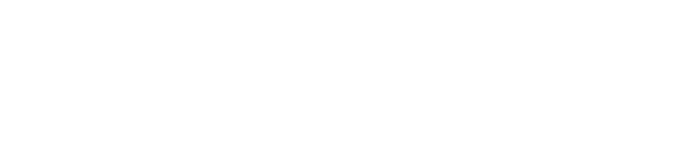
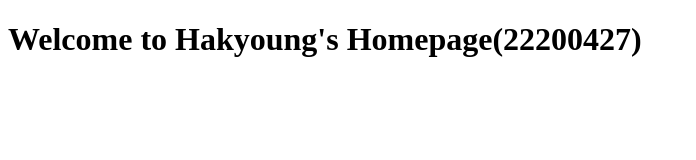
Before and after one commit to Hakyoungan/2023PP_Project2_final, a plain HTML site: page index.html in a window 1280 px wide. Shown: the whole page, without its empty margins (0-696 px from the left). Drawn offline with Linux system fonts and the light colour scheme.

Commit message:
see changes

```diff
--- a/index.html
+++ b/index.html
@@ -6,6 +6,6 @@
     <title>Document</title>
 </head>
 <body>
-
+    <h1>Welcome to Hakyoung's Homepage(22200427)</h1>
 </body>
 </html>
```
